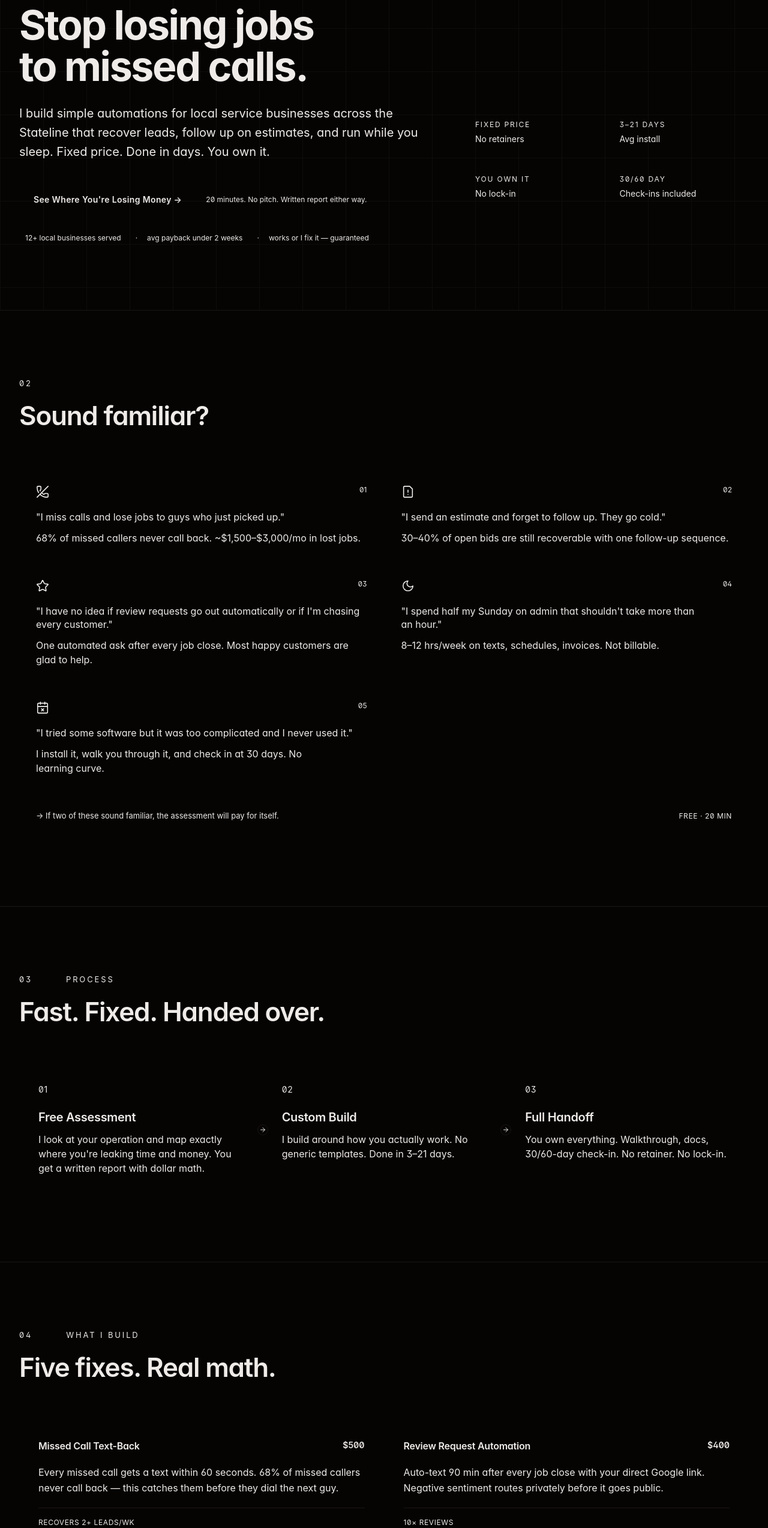
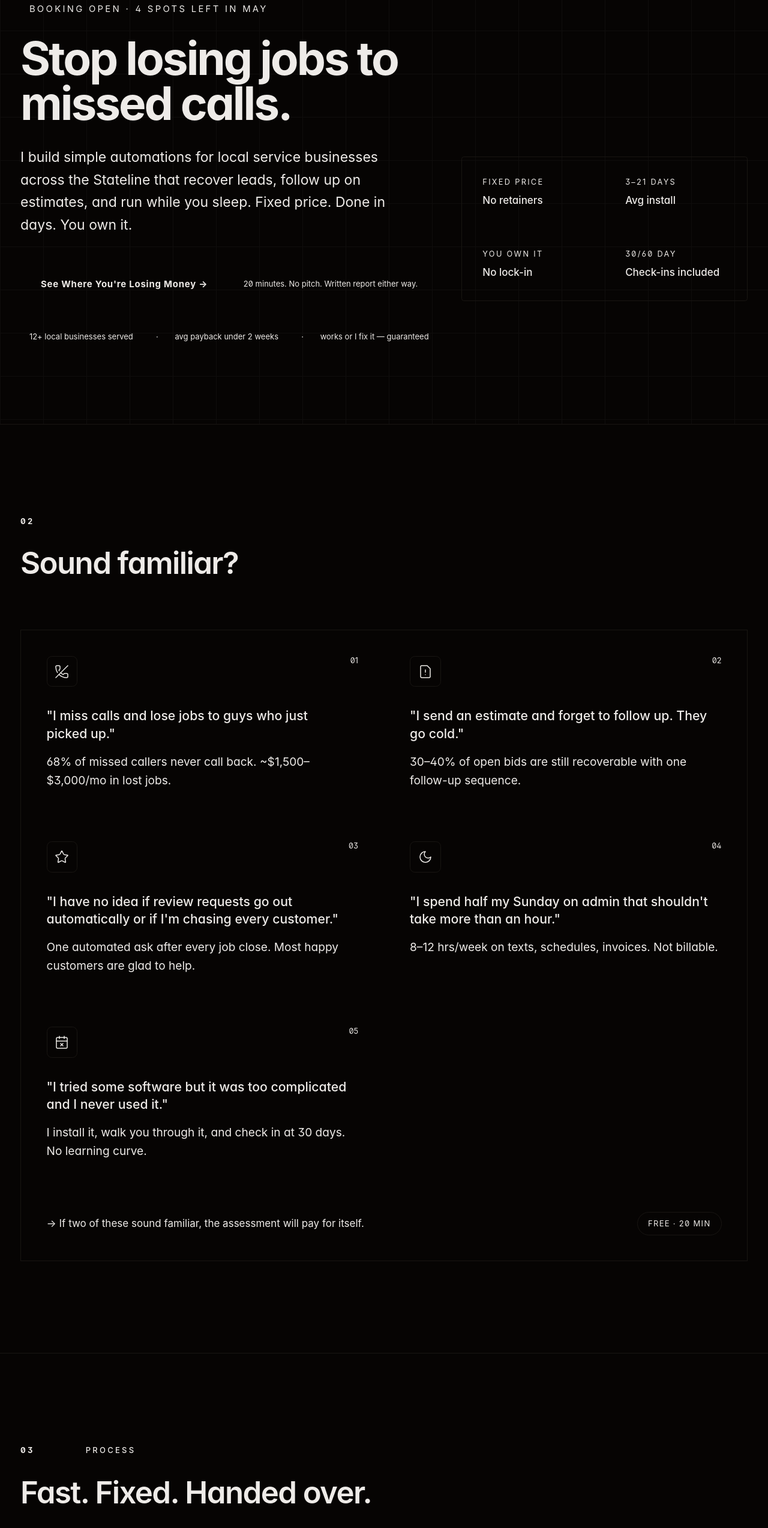
Before and after one commit to donovinsims/clockoutv2, a React (Vite) app: page / in a window 1280 px wide. Shown: the part 234-2782 px from the top of the page at 60% size. Built offline with nearby package versions, Linux system fonts and the light colour scheme.

Commit message:
design: full aesthetic overhaul, typography upgrades, and smart grid for Agent page

```diff
--- a/src/app/components/CTAButton.tsx
+++ b/src/app/components/CTAButton.tsx
@@ -9,14 +9,14 @@ export function CTAButton({
   className = "",
 }: { children: ReactNode; variant?: Variant; className?: string }) {
 
-  const base = "inline-flex items-center justify-center gap-2 transition-all duration-150 min-h-11 select-none";
+  const base = "inline-flex items-center justify-center gap-2 transition-all duration-300 min-h-12 select-none cursor-pointer";
   const styles: Record<Variant, string> = {
     primary:
-      "bg-accent text-accent-foreground hover:brightness-110 active:brightness-95 px-6 py-3.5 rounded-none mono text-sm font-semibold tracking-wide hover:shadow-[0_0_0_1px_rgba(95,220,122,0.12),0_8px_24px_-8px_rgba(95,220,122,0.10)]",
+      "bg-accent text-accent-foreground hover:scale-[1.02] active:scale-[0.98] px-7 py-4 rounded-none mono text-[15px] font-bold tracking-wider hover:shadow-[0_0_20px_-5px_rgba(var(--accent-rgb),0.3)]",
     ghost:
-      "border border-border-strong text-foreground hover:border-accent hover:text-accent px-5 py-3 rounded mono text-sm",
+      "border border-border-strong text-foreground hover:border-accent hover:text-accent px-6 py-3.5 rounded-none mono text-sm transition-colors",
     nav:
-      "bg-accent text-accent-foreground hover:brightness-110 px-4 py-2 rounded-none mono text-xs font-semibold tracking-wider uppercase",
+      "bg-accent text-accent-foreground hover:brightness-110 px-5 py-2.5 rounded-none mono text-[13px] font-bold tracking-widest uppercase",
   };
 
   return (
--- a/src/app/pages/Home.tsx
+++ b/src/app/pages/Home.tsx
@@ -31,53 +31,54 @@ function Hero() {
           backgroundSize: "72px 72px",
         }}
       />
-      <div className="relative max-w-7xl mx-auto px-5 sm:px-8 pt-20 md:pt-32 pb-20 md:pb-28">
+      <div className="relative max-w-7xl mx-auto px-5 sm:px-8 pt-24 md:pt-40 pb-24 md:pb-32">
         {/* Asymmetric 60/40 split — text left, spec strip right */}
         <div className="grid grid-cols-1 md:grid-cols-[1.4fr_1fr] gap-12 md:gap-16 items-end">
           <FadeUp>
-            <div className="mono text-[13px] uppercase tracking-[0.22em] text-accent mb-7 flex items-center gap-2">
+            <div className="mono text-[13px] sm:text-sm uppercase tracking-[0.22em] text-accent mb-8 flex items-center gap-2">
               <span className="inline-block w-1.5 h-1.5 bg-accent rounded-full animate-pulse" />
               Booking open · <span className="text-foreground">4 spots left in {new Date().toLocaleString("default", { month: "long" })}</span>
             </div>
             <h1>
-              Stop losing jobs to <span className="text-accent">missed calls.</span>
+              Stop losing jobs to <br className="hidden sm:block" />
+              <span className="text-accent">missed calls.</span>
             </h1>
-            <p className="mt-7 text-muted-foreground max-w-2xl text-[clamp(1.0625rem,1.6vw,1.25rem)]">
+            <p className="mt-8 text-muted-foreground max-w-2xl text-[clamp(1.125rem,1.8vw,1.375rem)] leading-relaxed">
               I build simple automations for local service businesses across the Stateline that recover leads,
               follow up on estimates, and run while you sleep. Fixed price. Done in days. You own it.
             </p>
-            <div className="mt-10 flex flex-col sm:flex-row sm:items-center gap-4">
-              <CTAButton>See Where You're Losing Money →</CTAButton>
-              <span className="mono text-xs text-muted-foreground">20 minutes. No pitch. Written report either way.</span>
+            <div className="mt-12 flex flex-col sm:flex-row sm:items-center gap-6">
+              <CTAButton className="py-4 px-8 text-lg">See Where You're Losing Money →</CTAButton>
+              <span className="mono text-xs sm:text-[13px] text-muted-foreground/80">20 minutes. No pitch. <br className="sm:hidden" /> Written report either way.</span>
             </div>
           </FadeUp>
 
           {/* Spec strip — sits alongside hero text on desktop */}
-          <div className="grid grid-cols-2 gap-px bg-border overflow-hidden">
+          <div className="grid grid-cols-2 gap-px bg-border overflow-hidden rounded-sm border border-border">
             {[
               ["Fixed price", "No retainers"],
               ["3–21 days", "Avg install"],
               ["You own it", "No lock-in"],
               ["30/60 day", "Check-ins included"],
             ].map(([k, v]) => (
-              <div key={k} className="bg-background p-5 md:p-6">
-                <div className="mono text-xs uppercase tracking-[0.15em] text-accent mb-1.5">{k}</div>
-                <div className="text-sm text-foreground">{v}</div>
+              <div key={k} className="bg-background p-6 md:p-8">
+                <div className="mono text-[11px] sm:text-xs uppercase tracking-[0.18em] text-accent mb-2">{k}</div>
+                <div className="text-base text-foreground font-medium">{v}</div>
               </div>
             ))}
           </div>
         </div>
 
         {/* Trust strip */}
-        <div className="mt-8 flex flex-wrap items-center gap-x-6 gap-y-2">
+        <div className="mt-12 flex flex-wrap items-center gap-x-8 gap-y-3">
           {[
             "12+ local businesses served",
             "avg payback under 2 weeks",
             "works or I fix it — guaranteed",
           ].map((item, i) => (
-            <span key={item} className="mono text-xs text-muted-foreground flex items-center gap-1.5">
-              {i > 0 && <span className="hidden sm:inline text-border-strong">·</span>}
-              <span className="inline-block w-1 h-1 rounded-full bg-accent/60 shrink-0" />
+            <span key={item} className="mono text-xs sm:text-[13px] text-muted-foreground flex items-center gap-2">
+              {i > 0 && <span className="hidden md:inline text-border-strong mx-1">·</span>}
+              <span className="inline-block w-1.5 h-1.5 rounded-full bg-accent/40 shrink-0" />
               {item}
             </span>
           ))}
@@ -118,26 +119,28 @@ const pains = [
 function Problem() {
   return (
     <section className="border-b border-border">
-      <div className="max-w-7xl mx-auto px-5 sm:px-8 py-20 md:py-28">
+      <div className="max-w-7xl mx-auto px-5 sm:px-8 py-24 md:py-36">
         <SectionLabel n="02" />
-        <h2 className="max-w-3xl">Sound familiar?</h2>
+        <h2 className="max-w-3xl mb-16 md:mb-20">Sound familiar?</h2>
 
-        <div className="mt-12 md:mt-16 grid grid-cols-1 md:grid-cols-2 gap-px bg-border overflow-hidden">
+        <div className="grid grid-cols-1 md:grid-cols-2 gap-px bg-border overflow-hidden border border-border">
           {pains.map(({ icon: Icon, quote, stat }, i) => (
-            <div key={quote} className="bg-background p-6 md:p-7 hover:bg-surface transition-colors">
-              <div className="flex items-start justify-between mb-5">
-                <Icon size={22} className="text-accent" strokeWidth={1.75} />
-                <span className="mono text-xs text-muted-foreground">0{i + 1}</span>
+            <div key={quote} className="bg-background p-8 md:p-10 hover:bg-surface transition-colors group">
+              <div className="flex items-start justify-between mb-8">
+                <div className="p-3 bg-accent/5 rounded-lg border border-accent/10 group-hover:bg-accent/10 transition-colors">
+                  <Icon size={24} className="text-accent" strokeWidth={1.5} />
+                </div>
+                <span className="mono text-xs text-muted-foreground/60">0{i + 1}</span>
               </div>
-              <p className="mb-3 text-foreground leading-snug">"{quote}"</p>
-              <p className="text-[15px] md:text-base text-muted-foreground max-w-none">{stat}</p>
+              <p className="mb-4 text-xl font-medium text-foreground leading-snug">"{quote}"</p>
+              <p className="text-base md:text-lg text-muted-foreground max-w-none leading-relaxed">{stat}</p>
             </div>
           ))}
-          <div className="bg-surface md:col-span-2 p-6 md:p-7 flex items-center justify-between gap-6">
-            <p className="mono text-[13px] text-muted-foreground leading-relaxed max-w-none">
+          <div className="bg-surface md:col-span-2 p-8 md:p-10 flex flex-col sm:flex-row items-start sm:items-center justify-between gap-8">
+            <p className="mono text-sm md:text-base text-muted-foreground leading-relaxed max-w-2xl">
               → If two of these sound familiar, the assessment will pay for itself.
             </p>
-            <span className="mono text-xs uppercase tracking-wider text-accent shrink-0">Free · 20 min</span>
+            <span className="mono text-[13px] uppercase tracking-widest text-accent bg-accent/10 px-4 py-2 border border-accent/20 rounded-full shrink-0">Free · 20 min</span>
           </div>
         </div>
       </div>
@@ -165,18 +168,18 @@ function HowItWorks() {
   ];
   return (
     <section id="how-it-works" className="border-b border-border">
-      <div className="max-w-7xl mx-auto px-5 sm:px-8 py-20 md:py-28">
+      <div className="max-w-7xl mx-auto px-5 sm:px-8 py-24 md:py-36">
         <SectionLabel n="03" label="Process" />
-        <h2 className="max-w-3xl">Fast. Fixed. Handed over.</h2>
+        <h2 className="max-w-3xl mb-16 md:mb-20">Fast. Fixed. Handed over.</h2>
 
-        <div className="mt-12 md:mt-16 grid grid-cols-1 md:grid-cols-3 gap-px bg-border overflow-hidden">
+        <div className="grid grid-cols-1 md:grid-cols-3 gap-px bg-border overflow-hidden border border-border">
           {steps.map((s, i) => (
-            <div key={s.n} className="relative bg-background p-7 md:p-8">
-              <div className="mono text-accent text-sm tracking-wider mb-6">{s.n}</div>
-              <h3 className="mb-3">{s.title}</h3>
-              <p className="text-[15px] md:text-base text-muted-foreground max-w-none">{s.body}</p>
+            <div key={s.n} className="relative bg-background p-8 md:p-12">
+              <div className="mono text-accent text-base tracking-widest mb-8">{s.n}</div>
+              <h3 className="mb-4 text-xl">{s.title}</h3>
+              <p className="text-base md:text-lg text-muted-foreground max-w-none leading-relaxed">{s.body}</p>
               {i < steps.length - 1 && (
-                <ArrowRight size={18} className="hidden md:block absolute -right-[10px] top-1/2 -translate-y-1/2 bg-background text-muted-foreground p-0.5 rounded-full border border-border" />
+                <ArrowRight size={20} className="hidden md:block absolute -right-[11px] top-1/2 -translate-y-1/2 bg-background text-muted-foreground p-1 rounded-full border border-border z-10" />
               )}
             </div>
           ))}
@@ -227,41 +230,41 @@ const serviceCards = [
 function Services() {
   return (
     <section id="services" className="border-b border-border">
-      <div className="max-w-7xl mx-auto px-5 sm:px-8 py-20 md:py-28">
+      <div className="max-w-7xl mx-auto px-5 sm:px-8 py-24 md:py-36">
         <SectionLabel n="04" label="What I Build" />
-        <h2 className="max-w-3xl">Five fixes. Real math.</h2>
+        <h2 className="max-w-3xl mb-16 md:mb-20">Five fixes. Real math.</h2>
 
-        <div className="mt-12 md:mt-16 grid grid-cols-1 md:grid-cols-2 gap-px bg-border overflow-hidden">
+        <div className="grid grid-cols-1 md:grid-cols-2 gap-px bg-border overflow-hidden border border-border">
           {serviceCards.map((s) => (
-            <div key={s.name} className="bg-background p-6 md:p-8 flex flex-col gap-5">
-              <div className="flex items-start justify-between gap-4">
-                <h3 className="text-base font-semibold leading-snug">{s.name}</h3>
-                <span className="mono text-sm font-semibold text-accent shrink-0">{s.price}</span>
+            <div key={s.name} className="bg-background p-8 md:p-12 flex flex-col gap-6">
+              <div className="flex items-start justify-between gap-6">
+                <h3 className="text-lg md:text-xl font-semibold leading-tight">{s.name}</h3>
+                <span className="mono text-base md:text-lg font-bold text-accent shrink-0">{s.price}</span>
               </div>
-              <p className="text-[15px] md:text-base text-muted-foreground leading-relaxed max-w-none">{s.desc}</p>
-              <div className="mt-auto border-t border-border pt-4">
-                <div className="mono text-xs uppercase tracking-wider text-accent mb-0.5">{s.roi}</div>
-                <div className="mono text-xs text-muted-foreground">{s.roiDetail}</div>
+              <p className="text-base md:text-lg text-muted-foreground leading-relaxed max-w-none">{s.desc}</p>
+              <div className="mt-auto border-t border-border pt-6">
+                <div className="mono text-xs sm:text-[13px] uppercase tracking-widest text-accent mb-1">{s.roi}</div>
+                <div className="mono text-xs sm:text-[13px] text-muted-foreground opacity-80">{s.roiDetail}</div>
               </div>
             </div>
           ))}
 
           {/* Operations Stack — featured */}
-          <div className="relative bg-surface md:col-span-2 p-6 md:p-8 flex flex-col md:flex-row md:items-center gap-6 md:gap-12">
-            <span className="absolute top-0 inset-x-0 h-0.5 bg-accent" />
+          <div className="relative bg-surface md:col-span-2 p-8 md:p-12 flex flex-col md:flex-row md:items-center gap-8 md:gap-16">
+            <span className="absolute top-0 inset-x-0 h-1 bg-accent" />
             <div className="flex-1">
-              <div className="mono text-xs uppercase tracking-widest text-accent mb-2">
-                Operations Stack <span className="ml-2 text-muted-foreground">— most chosen</span>
+              <div className="mono text-xs sm:text-[13px] uppercase tracking-[0.2em] text-accent mb-4">
+                Operations Stack <span className="ml-2 text-muted-foreground/60">— most chosen</span>
               </div>
-              <h3 className="text-lg font-semibold mb-2">Full back-office fix. Done in 14–21 days.</h3>
-              <p className="text-[15px] md:text-base text-muted-foreground leading-relaxed max-w-xl">
+              <h3 className="text-xl md:text-2xl font-bold mb-4">Full back-office fix. Done in 14–21 days.</h3>
+              <p className="text-base md:text-lg text-muted-foreground leading-relaxed max-w-2xl">
                 3–5 core workflows bundled, fully integrated, with a 60-day monitoring window. Built around how your operation actually runs — no templates, no guessing.
               </p>
             </div>
-            <div className="shrink-0 flex flex-col gap-2">
-              <div className="mono text-2xl font-semibold">from $1,200</div>
-              <div className="mono text-xs text-muted-foreground">scoped on a free call</div>
-              <CTAButton className="mt-2">See Where You're Losing Money →</CTAButton>
+            <div className="shrink-0 flex flex-col gap-4">
+              <div className="mono text-3xl font-bold tracking-tight text-foreground">from $1,200</div>
+              <div className="mono text-[13px] text-muted-foreground">scoped on a free call</div>
+              <CTAButton className="mt-2 py-4 px-8">See Where You're Losing Money →</CTAButton>
             </div>
           </div>
         </div>
@@ -576,40 +579,43 @@ function BookingCTA() {
   const nextMonth = new Date(new Date().setMonth(new Date().getMonth() + 1)).toLocaleString("default", { month: "long" });
   return (
     <section>
-      <div className="max-w-7xl mx-auto px-5 sm:px-8 py-24 md:py-32">
-        <div className="grid grid-cols-1 md:grid-cols-2 gap-12 md:gap-16 items-center">
+      <div className="max-w-7xl mx-auto px-5 sm:px-8 py-24 md:py-48">
+        <div className="grid grid-cols-1 md:grid-cols-2 gap-16 md:gap-24 items-center">
           <div>
             <SectionLabel n="09" label="Book" />
-            <h2>See where you're losing money.</h2>
-            <p className="mt-6 text-muted-foreground text-[15px] md:text-lg max-w-xl">
+            <h2 className="mb-8">See where you're losing money.</h2>
+            <p className="text-lg md:text-xl text-muted-foreground max-w-xl leading-relaxed">
               Book a free 20-minute assessment. I'll map your operation, show you the exact dollar math,
               and hand you a written report — whether you hire me or not.
             </p>
 
-            <div className="mt-10">
-              <CTAButton>Get My Free Revenue Report →</CTAButton>
+            <div className="mt-12">
+              <CTAButton className="py-4 px-10 text-lg font-semibold tracking-wide">Get My Free Revenue Report →</CTAButton>
             </div>
-            <p className="mono text-xs text-muted-foreground mt-6 max-w-md leading-relaxed">
+            <p className="mono text-xs sm:text-[13px] text-muted-foreground/60 mt-10 max-w-md leading-relaxed">
               Serving Roscoe · Rockford · Machesney Park · Loves Park · Belvidere · Rockton · South Beloit · Cherry Valley · Beloit & surrounding areas
             </p>
           </div>
 
-          <div className="bg-surface p-7 md:p-10 border border-border">
-            <div className="mono text-xs uppercase tracking-widest text-accent mb-6">Availability</div>
-            <div className="space-y-4 text-[15px] md:text-base text-muted-foreground">
-              <div className="flex items-center justify-between pb-4 border-b border-border/50">
-                <span>{month}</span>
-                <span className="mono text-accent">4 spots open</span>
+          <div className="bg-surface p-10 md:p-14 border border-border relative overflow-hidden group">
+            <div className="absolute top-0 right-0 p-4 opacity-5 group-hover:opacity-10 transition-opacity">
+              <CalendarX size={120} strokeWidth={1} />
+            </div>
+            <div className="mono text-[13px] uppercase tracking-[0.2em] text-accent mb-8">Availability</div>
+            <div className="space-y-6 text-base md:text-lg text-foreground">
+              <div className="flex items-center justify-between pb-6 border-b border-white/5">
+                <span className="font-medium">{month}</span>
+                <span className="mono text-accent font-bold">4 spots open</span>
               </div>
-              <div className="flex items-center justify-between pb-4 border-b border-border/50">
-                <span>{nextMonth}</span>
+              <div className="flex items-center justify-between pb-6 border-b border-white/5 opacity-60">
+                <span className="font-medium">{nextMonth}</span>
                 <span className="mono text-muted-foreground">Taking sign-ups</span>
               </div>
             </div>
 
-            <div className="mt-8 pt-6 border-t border-border/50 flex gap-4 items-start">
-              <span className="inline-block w-2 h-2 rounded-full bg-accent mt-1.5 shrink-0 opacity-80" />
-              <p className="text-sm text-muted-foreground leading-relaxed max-w-none">
+            <div className="mt-12 pt-8 border-t border-white/5 flex gap-5 items-start">
+              <span className="inline-block w-2 h-2 rounded-full bg-accent mt-2 shrink-0 animate-pulse" />
+              <p className="text-base text-muted-foreground leading-relaxed max-w-none">
                 I limit installs to ~5/month to keep quality high and ensure I can personally monitor every system.
               </p>
             </div>
@@ -622,10 +628,10 @@ function BookingCTA() {
 
 function SectionLabel({ n, label }: { n: string; label?: string }) {
   return (
-    <div className="mono text-[13px] uppercase tracking-[0.22em] text-muted-foreground mb-5 flex items-center gap-3">
-      <span className="text-accent">{n}</span>
-      {label && <span className="w-8 h-px bg-border-strong" />}
-      {label && <span>{label}</span>}
+    <div className="mono text-xs sm:text-[13px] uppercase tracking-[0.25em] text-muted-foreground mb-8 flex items-center gap-4">
+      <span className="text-accent font-bold">{n}</span>
+      {label && <span className="w-12 h-px bg-border-strong" />}
+      {label && <span className="font-medium">{label}</span>}
     </div>
   );
 }
--- a/src/styles/theme.css
+++ b/src/styles/theme.css
@@ -84,6 +84,18 @@
     -moz-osx-font-smoothing: grayscale;
   }
 
+  @media (min-width: 1024px) {
+    html {
+      font-size: 17px;
+    }
+  }
+
+  @media (min-width: 1536px) {
+    html {
+      font-size: 18px;
+    }
+  }
+
   body {
     background: var(--background);
     color: var(--foreground);
@@ -98,41 +110,41 @@
 
   h1 {
     font-family: var(--font-sans);
-    font-size: clamp(2.25rem, 5.5vw, 4.25rem);
+    font-size: clamp(2.5rem, 6vw, 4.5rem);
     font-weight: 700;
-    line-height: 1.02;
-    letter-spacing: -0.035em;
+    line-height: 0.98;
+    letter-spacing: -0.04em;
     text-wrap: balance;
   }
 
   h2 {
     font-family: var(--font-sans);
-    font-size: clamp(1.75rem, 3.6vw, 2.75rem);
+    font-size: clamp(1.875rem, 4vw, 3rem);
     font-weight: 600;
-    line-height: 1.08;
-    letter-spacing: -0.028em;
+    line-height: 1.05;
+    letter-spacing: -0.032em;
     text-wrap: balance;
   }
 
   h3 {
     font-family: var(--font-sans);
-    font-size: 1.25rem;
+    font-size: 1.35rem;
     font-weight: 600;
-    line-height: 1.25;
-    letter-spacing: -0.015em;
+    line-height: 1.2;
+    letter-spacing: -0.018em;
     text-wrap: balance;
   }
 
   h4 {
     font-family: var(--font-sans);
-    font-size: 1rem;
+    font-size: 1.1rem;
     font-weight: 600;
     line-height: 1.3;
   }
 
   p {
-    line-height: 1.6;
-    max-width: 65ch;
+    line-height: 1.625;
+    max-width: 68ch;
     text-wrap: pretty;
   }
 
```
Also changed, not shown: src/app/pages/Agent.tsx (+34 -14 lines).
